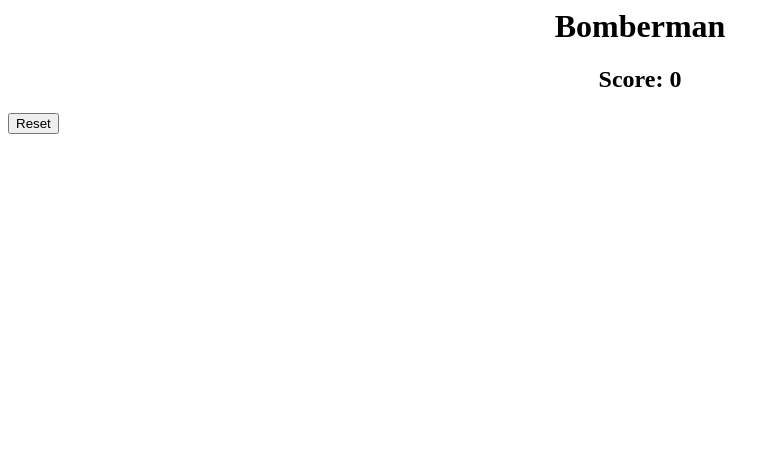
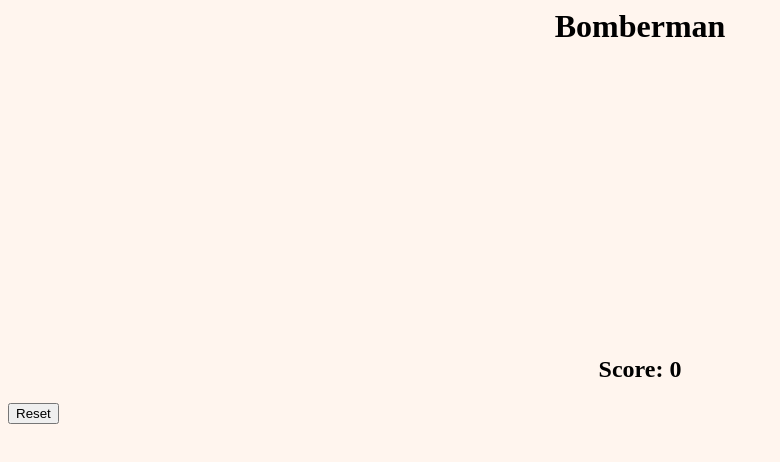
Before and after one commit to gopal-11/bomberman, a plain HTML site: page index.html in a window 1280 px wide. Shown: the whole page, without its empty margins (0-780 px from the left). Drawn offline with Linux system fonts and the light colour scheme.

Commit message:
Update index.html

```diff
--- a/index.html
+++ b/index.html
@@ -1,3 +1,7 @@
+<script src="./index.js">
+
+</script>
+<link rel="stylesheet" href="./index.css">
 <div class="container">
 	<h1 align="center">Bomberman</h1>
 	<div id="grid" class="grid-container">
```
